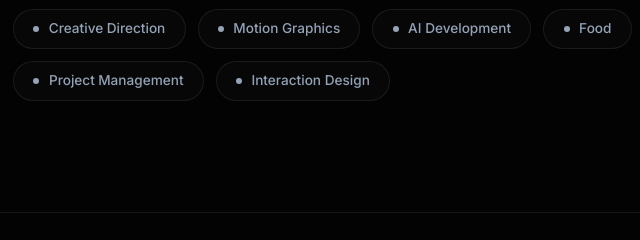
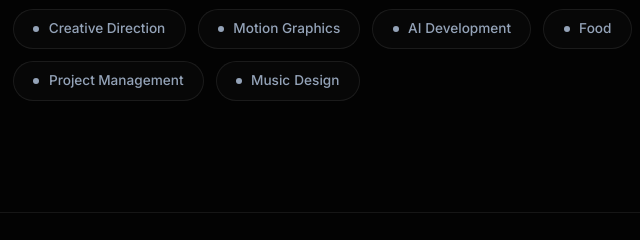
Before and after one commit to Computyshan/Sigga_Portfolio_2026, a plain HTML site: page index.html in a window 1280 px wide. Shown: the part 1251-1491 px from the top of the page, 567-1207 px from the left. Drawn offline with Linux system fonts and the light colour scheme.

Commit message:
added music to interests

```diff
--- a/index.html
+++ b/index.html
@@ -990,7 +990,7 @@
             </div>
              <div class="skill-chip">
               <span class="skill-dot"></span>
-              <span class="skill-name">Interaction Design</span>
+              <span class="skill-name"><span class="glitch-idle">Music</span> Design</span>
             </div>
           </div>
         </div>
```
